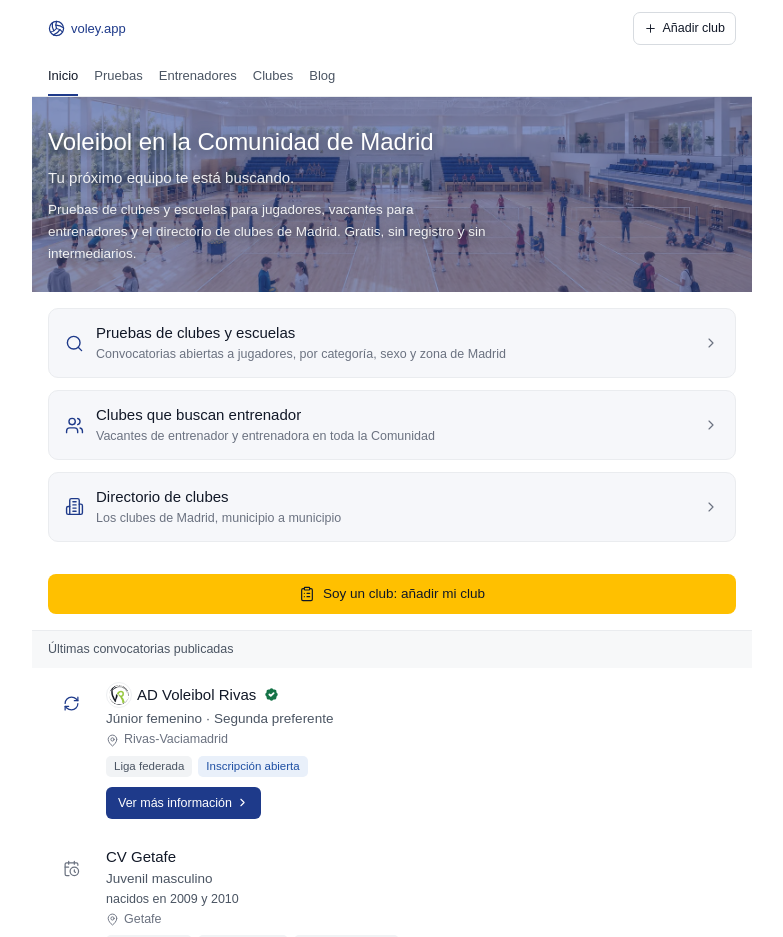
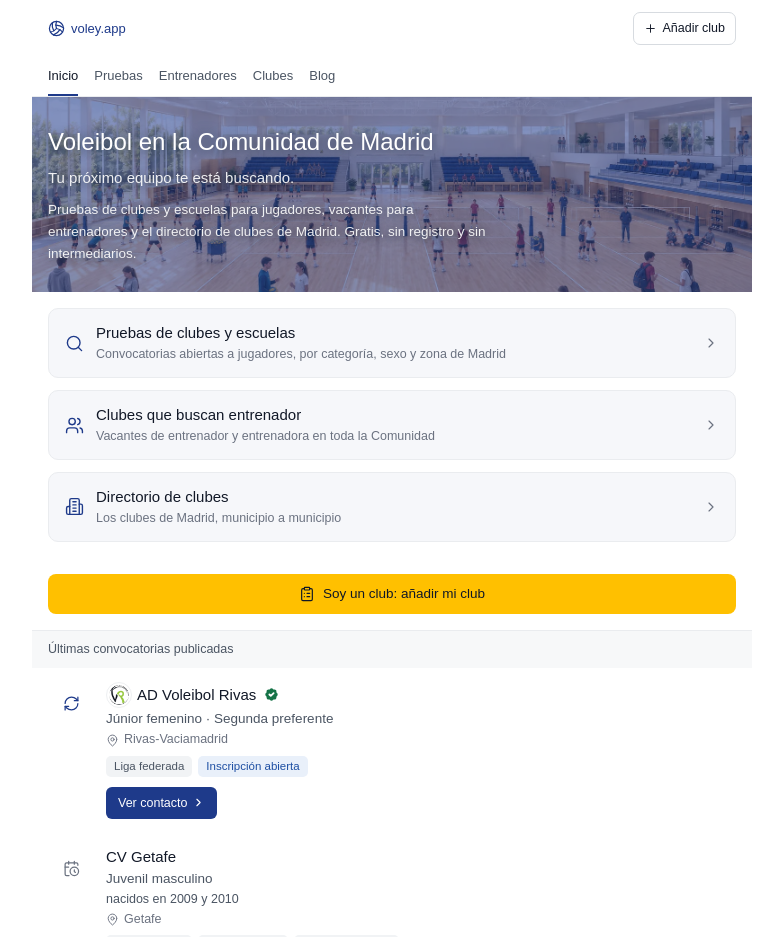
Before and after one commit to MO-Laura-MO/busco-equipo-jugador, a Next.js app: page / in a window 1280 px wide. Shown: the top 937 px of the page, without its empty margins (248-1031 px from the left). Built offline with nearby package versions, Linux system fonts and the light colour scheme; a web font is replaced by a local one.

Commit message:
El boton de las filas dice Ver contacto

```diff
--- a/components/FilaConvocatoria.tsx
+++ b/components/FilaConvocatoria.tsx
@@ -113,7 +113,7 @@ export default function FilaConvocatoria({
         )}
         {enlazar && (
           <span className="mt-[10px] inline-flex items-center gap-[4px] rounded-[6px] bg-acento px-3 py-[7px] text-[12.5px] font-medium text-white">
-            Ver más información
+            Ver contacto
             <ChevronRight size={13} strokeWidth={2} />
           </span>
         )}
--- a/components/FilaVacante.tsx
+++ b/components/FilaVacante.tsx
@@ -103,7 +103,7 @@ export default function FilaVacante({
         </div>
         {enlazar && (
           <span className="mt-[10px] inline-flex items-center gap-[4px] rounded-[6px] bg-acento px-3 py-[7px] text-[12.5px] font-medium text-white">
-            Ver más información
+            Ver contacto
             <ChevronRight size={13} strokeWidth={2} />
           </span>
         )}
```
